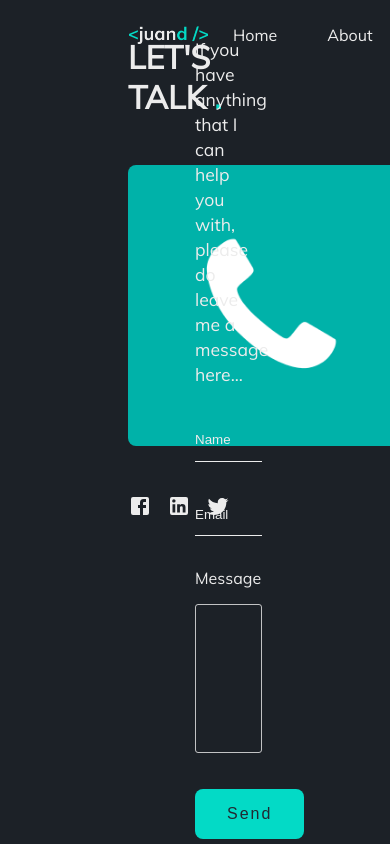
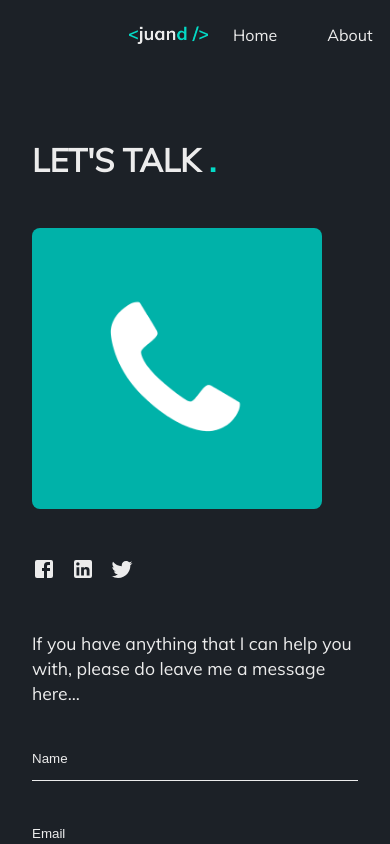
Before and after one commit to stephanieshen/nextjs-practice, a Next.js app: page /contact in a window 390 px wide. Shown: the top 844 px of the page. Built offline with nearby package versions, Linux system fonts and the light colour scheme.

Commit message:
contact mobile view

```diff
--- a/pages/contact/Contact.module.scss
+++ b/pages/contact/Contact.module.scss
@@ -2,12 +2,29 @@
 @import "styles/mixins";
 
 .col {
-  width: 50%;
+  width: 100%;
+
+  @include respond-above(md) {
+    width: 50%;
+  }
+
+  &:first-child {
+    margin: 50px 0;
+
+    @include respond-above(md) {
+      margin: 0;
+    }
+  }
 }
 
 .content {
   display: flex;
   width: 100%;
+  flex-direction: column;
+
+  @include respond-above(md) {
+    flex-direction: unset;
+  }
 }
 
 .dot {
@@ -29,9 +46,15 @@
 }
 
 .wrapper {
-  min-height: 650px;
-  max-height: 768px;
-  padding: 20px 8em;
+  padding: 20px 2em;
   display: flex;
   align-items: center;
+  flex-direction: column;
+
+  @include respond-above(md) {
+    padding: 20px 8em;
+    min-height: 650px;
+    max-height: 768px;
+    flex-direction: unset;
+  }
 }
```
